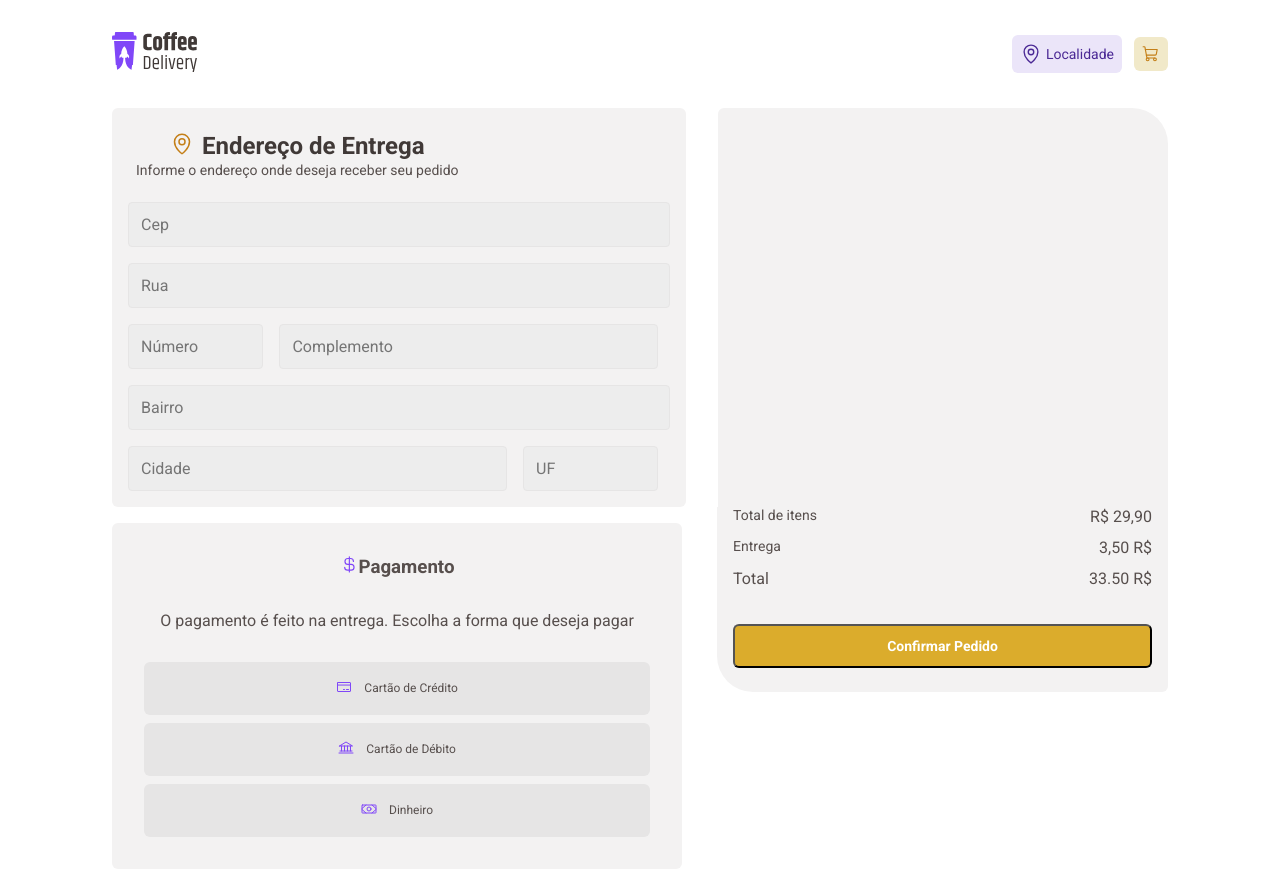
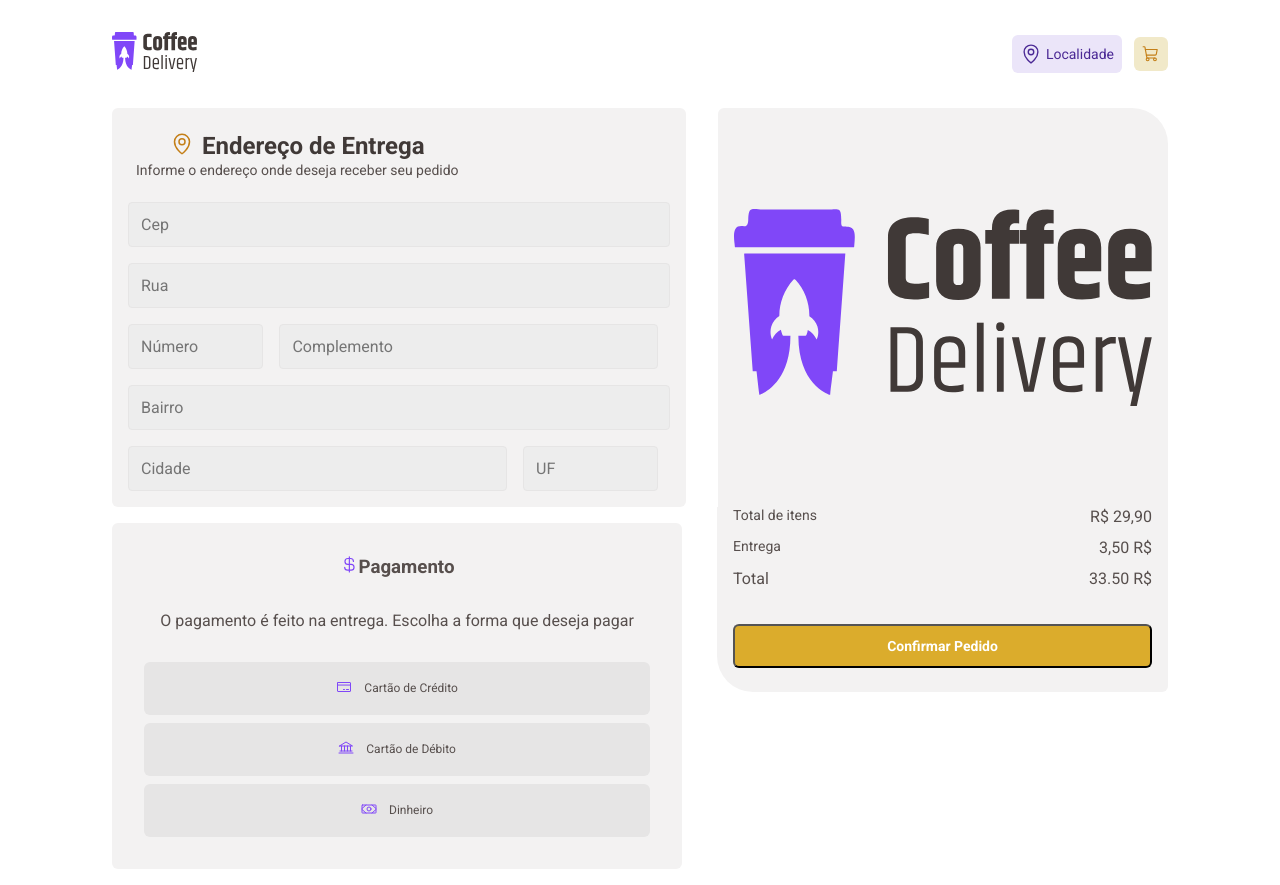
Before and after one commit to TarcisioCarvalho/coffe-delivery, a React (Vite) app: page /Checkout in a window 1280 px wide. Built offline with nearby package versions, Linux system fonts and the light colour scheme.

Commit message:
Add Scrool to List Coffe Products

```diff
--- a/src/pages/Checkout/Components/CardOrder/index.tsx
+++ b/src/pages/Checkout/Components/CardOrder/index.tsx
@@ -1,15 +1,20 @@
-import React from 'react'
+import React from 'react';
 import { CoffeContext } from '../../../../contexts/CoffeContext';
-import { CardOrderItem } from '../CardOrderItem'
-import { CardOrderContainer } from './styles'
+import { CardOrderItem } from '../CardOrderItem';
+import { CardOrderContainer } from './styles';
+import logo from '../../../../assets/img/logo.svg';
+import { NavLink } from 'react-router-dom';
 
 export const CardOrder = () => {
 
   const {coffesList,addCoffes, removeCoffes} = React.useContext(CoffeContext);
-
+  const coffeListProducts = coffesList?.map(coffe => <CardOrderItem imagem={coffe.img} nome={coffe.nome} quantidade ={coffe.quantidade} preco = {coffe.preco} />);
+  const teste = 'Teste';
   return (
     <CardOrderContainer>
-      {coffesList?.map(coffe => <CardOrderItem imagem={coffe.img} nome={coffe.nome} quantidade ={coffe.quantidade} preco = {coffe.preco} />)}
+      {coffeListProducts?.length !==0? coffeListProducts:  <NavLink className='noProducts' to='/'>
+            <img src={logo} alt="" />
+        </NavLink>}
 
 
     </CardOrderContainer>
--- a/src/pages/Checkout/Components/CardOrder/styles.ts
+++ b/src/pages/Checkout/Components/CardOrder/styles.ts
@@ -8,11 +8,11 @@ export const CardOrderContainer = styled.article`
     width:100%;
     padding:1rem;
     //max-width:256px;
-    overflow:auto;
     background-color:${({theme})=> theme.colors["base-card"]};
     position:relative;
     border-radius: 6px 36px;
-
+    overflow:auto;
+    max-height:405px;
     .prices{
 
         padding-top:1.5rem;
@@ -59,9 +59,20 @@ export const CardOrderContainer = styled.article`
         font-weight:${({theme})=> theme.fontsWeight.boldRoboto};
     }
 
+    .noProducts{
+       width:100%;
+       height:100%;
+       img {
+        width:100%;
+        height:100%;
+       }
+    }
+
     @media only screen and (min-width: 1150px) {
       width:54%;
       border-radius: 6px 36px 0 0;
     }
 
+
+
 `;
```
